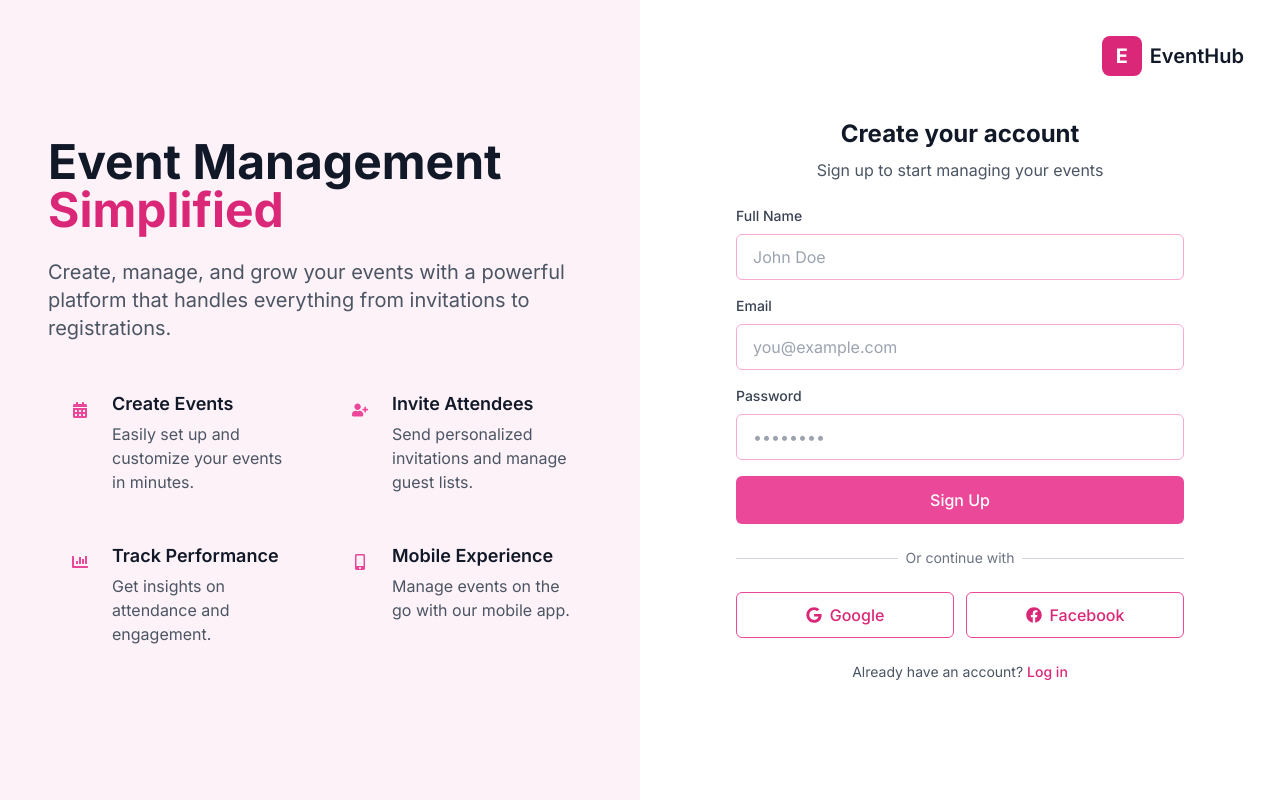
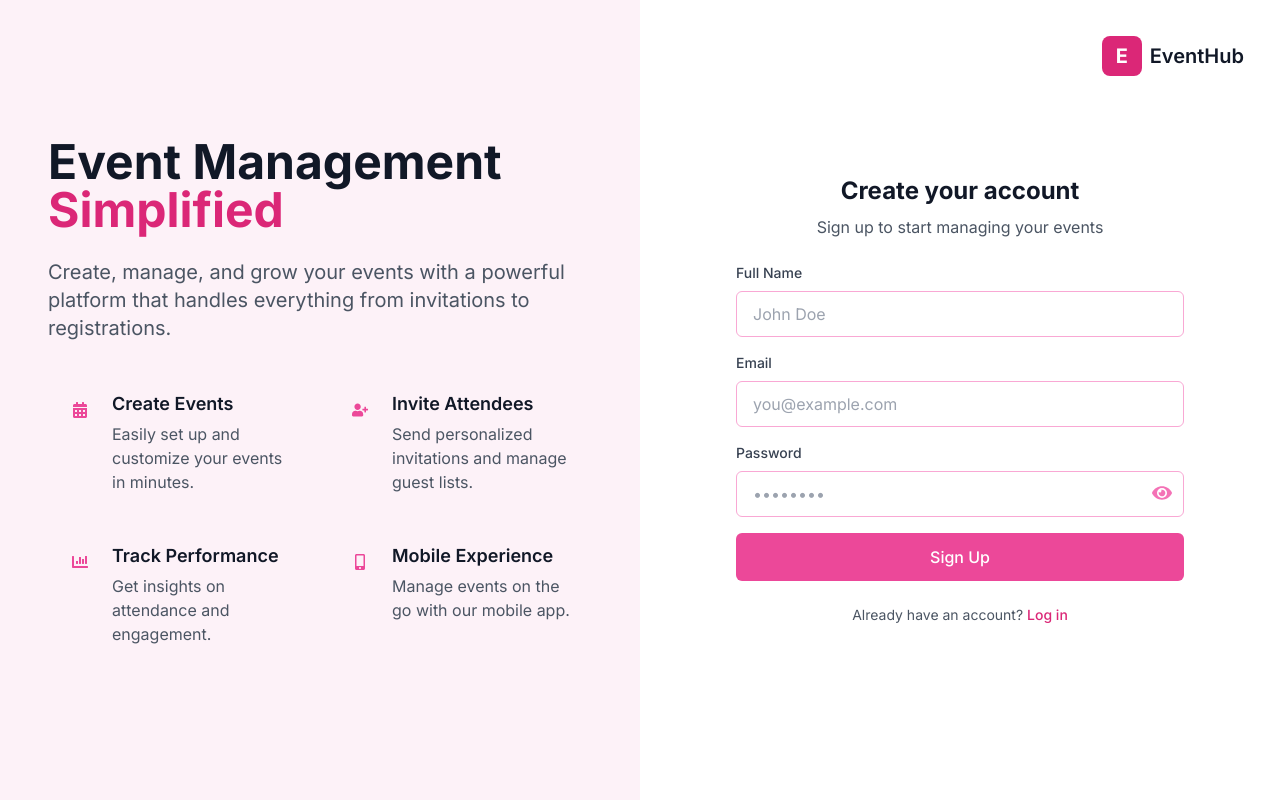
Before and after one commit to al-waheed/event-management-hub, a React (Vite) app: page / in a window 1280 px wide. Built offline with nearby package versions, Linux system fonts and the light colour scheme; no server answers.

Commit message:
view-hide-password

```diff
--- a/src/Auth/FormWrapper.jsx
+++ b/src/Auth/FormWrapper.jsx
@@ -40,7 +40,7 @@ const FormWrapper = () => {
           <SignInForm onSwitch={setStep} setEmail={setUserEmail} />
         )}
 
-        {step !== "verification" && (
+        {/* {step !== "verification" && (
           <div className="mt-6">
             <div className="relative">
               <div className="absolute inset-0 flex items-center">
@@ -72,7 +72,7 @@ const FormWrapper = () => {
               </motion.button>
             </div>
           </div>
-        )}
+        )} */}
 
         {step !== "verification" && (
           <div className="mt-6 text-center">
--- a/src/Auth/SignInForm.jsx
+++ b/src/Auth/SignInForm.jsx
@@ -6,7 +6,13 @@ import { signInWithEmailAndPassword } from "firebase/auth";
 import { doc, getDoc, updateDoc } from "firebase/firestore";
 import { auth, db } from "../Auth/Firebase";
 import { toast } from "react-toastify";
-import { formatApiError, generateCode, FormError } from "../Utils/EventUtils";
+import { FaEye, FaEyeSlash } from "react-icons/fa";
+import {
+  formatApiError,
+  generateCode,
+  FormError,
+  togglePassword,
+} from "../Utils/EventUtils";
 import { send } from "emailjs-com";
 
 const serviceId = import.meta.env.VITE_EMAILJS_SERVICE_ID;
@@ -22,8 +28,9 @@ const SignInSchema = Yup.object().shape({
     .required("Password is required"),
 });
 
-const SignInForm = ({ onSwitch }) => {
+const SignInForm = ({ onSwitch, setEmail }) => {
   const [error, setError] = useState("");
+  const { show, toggle } = togglePassword();
   const navigate = useNavigate();
 
   const handleSignInSubmit = async (values, { setSubmitting, resetForm }) => {
@@ -54,6 +61,7 @@ const SignInForm = ({ onSwitch }) => {
           publicKey
         );
         onSwitch("verification");
+        setEmail(userData.email);
         toast.info("Please enter code sent to your email for verification.");
         return;
       }
@@ -94,17 +102,24 @@ const SignInForm = ({ onSwitch }) => {
             <FormError name="email" />
           </div>
 
-          <div>
+          <div className="relative">
             <label htmlFor="password" className="label">
               Password
             </label>
             <Field
               id="password"
               name="password"
-              type="password"
+              type={show ? "text" : "password"}
               className="input"
               placeholder="••••••••"
             />
+            <button
+              type="button"
+              onClick={toggle}
+              className="absolute right-3 top-10 text-primary-400 hover:text-primary-500 text-xl"
+            >
+              {show ? <FaEyeSlash /> : <FaEye />}
+            </button>
             <FormError name="password" />
           </div>
 
--- a/src/Auth/SignUpForm.jsx
+++ b/src/Auth/SignUpForm.jsx
@@ -5,7 +5,13 @@ import { createUserWithEmailAndPassword } from "firebase/auth";
 import { setDoc, doc } from "firebase/firestore";
 import { auth, db } from "../Auth/Firebase";
 import { toast } from "react-toastify";
-import { formatApiError , generateCode, FormError } from "../Utils/EventUtils";
+import {
+  formatApiError,
+  generateCode,
+  FormError,
+  togglePassword,
+} from "../Utils/EventUtils";
+import { FaEye, FaEyeSlash } from "react-icons/fa";
 import { Timestamp } from "firebase/firestore";
 import { send } from "emailjs-com";
 
@@ -29,6 +35,7 @@ const signUpSchema = Yup.object().shape({
 
 const SignUpForm = ({ onSwitch, setEmail }) => {
   const [error, setError] = useState("");
+  const { show, toggle } = togglePassword();
 
   const handleSignUpSubmit = async (values, { setSubmitting, resetForm }) => {
     setError("");
@@ -79,7 +86,7 @@ const SignUpForm = ({ onSwitch, setEmail }) => {
         <Form className="space-y-4">
           {error && (
             <div className="text-red-500 text-sm mb-4">
-              {formatApiError (error)}
+              {formatApiError(error)}
             </div>
           )}
           <div>
@@ -110,17 +117,24 @@ const SignUpForm = ({ onSwitch, setEmail }) => {
             <FormError name="email" />
           </div>
 
-          <div>
+          <div className="relative">
             <label htmlFor="password" className="label">
               Password
             </label>
             <Field
               id="password"
               name="password"
-              type="password"
+              type={show ? "text" : "password"}
               className="input"
               placeholder="••••••••"
             />
+            <button
+              type="button"
+              onClick={toggle}
+              className="absolute right-3 top-10 text-primary-400 hover:text-primary-500 text-xl"
+            >
+              {show ? <FaEyeSlash /> : <FaEye />}
+            </button>
             <FormError name="password" />
           </div>
 
--- a/src/Auth/VerifyEmail.jsx
+++ b/src/Auth/VerifyEmail.jsx
@@ -13,7 +13,7 @@ const serviceId = import.meta.env.VITE_EMAILJS_SERVICE_ID;
 const templateId = import.meta.env.VITE_EMAILJS_TEMPLATE_ID;
 const publicKey = import.meta.env.VITE_EMAILJS_PUBLIC_KEY;
 
-const VerifyEmail = () => {
+const VerifyEmail = ({ email }) => {
   const [error, setError] = useState("");
   const [sendCode, setSendCode] = useState(false);
   const { formattedTime, isExpired, reset } = useCountdownTimer(300);
@@ -77,7 +77,7 @@ const VerifyEmail = () => {
       toast.success("Verification code resent to your email!");
       reset();
     } catch (e) {
-      setError("Failed to sendCode code.");
+      setError("Failed to send code.");
     }
   };
 
@@ -96,6 +96,10 @@ const VerifyEmail = () => {
               {formatApiError(error)}
             </div>
           )}
+
+          <p className="text-sm text-center font-semibold text-primary-700">
+            {email}
+          </p>
           <div>
             <label className="label">Enter 6-digit Code</label>
             <Field name="code" className="input" />
--- a/src/Utils/EventUtils.jsx
+++ b/src/Utils/EventUtils.jsx
@@ -1,4 +1,5 @@
 import { ErrorMessage } from "formik";
+import { useState } from "react";
 
 export const formatApiError = (error) => {
   const cleaned = error
@@ -22,3 +23,9 @@ export const FormError = ({ name }) => {
     />
   );
 };
+
+export const togglePassword = () => {
+  const [show, setShow] = useState(false);
+  const toggle = () => setShow(!show);
+  return { show, toggle };
+};
--- a/src/index.css
+++ b/src/index.css
@@ -39,7 +39,7 @@ body {
   }
 
   .input {
-    @apply w-full px-4 py-2.5 border border-primary-300 rounded-md focus:ring-primary-400 focus:border-primary-400 bg-white text-gray-900;
+    @apply w-full px-4 py-2.5 border border-primary-300 outline-none rounded-md focus:ring-primary-400 focus:border-primary-400 bg-white text-gray-900;
   }
 
   .label {
```
